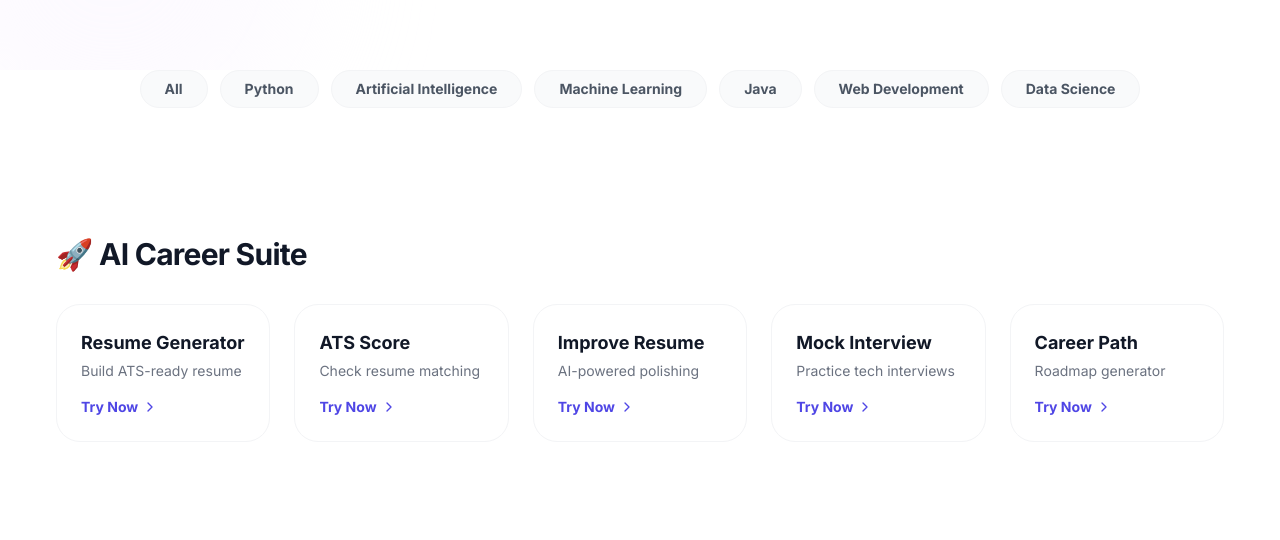
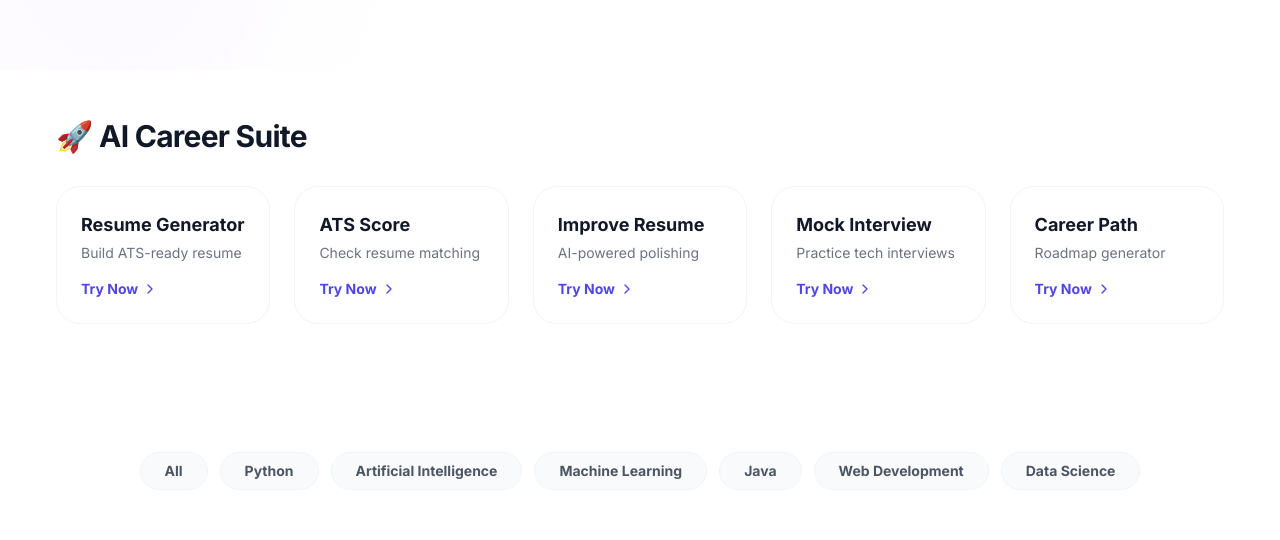
Before and after one commit to deekshith243/AI-Powered-LMS, a Next.js app in the folder frontend/: page / in a window 1280 px wide. Shown: the part 556-1096 px from the top of the page. Built offline with nearby package versions, Linux system fonts and the light colour scheme; no server answers; sample sign-in values are in the browser's storage.

Commit message:
Landing Page: Move AI Career Suite above Category Filters

```diff
--- a/frontend/src/app/page.tsx
+++ b/frontend/src/app/page.tsx
@@ -79,18 +79,6 @@ export default function Home() {
       </div>
 
       <div className="max-w-7xl mx-auto px-4 sm:px-6 lg:px-8 pb-32 space-y-20">
-        {/* Categories Section */}
-        <div className="flex flex-wrap justify-center gap-3">
-          {categories.map((cat) => (
-            <button
-              key={cat}
-              className="px-6 py-2 rounded-full border border-gray-100 bg-gray-50 text-gray-600 font-bold text-sm hover:bg-indigo-50 hover:text-indigo-600 hover:border-indigo-100 transition-all"
-            >
-              {cat}
-            </button>
-          ))}
-        </div>
-
         {/* 🚀 AI Career Suite (Restored) */}
         <section className="max-w-7xl mx-auto px-6 py-12 scroll-mt-20">
           <h2 className="text-3xl font-bold text-gray-900 mb-8 tracking-tight">🚀 AI Career Suite</h2>
@@ -142,6 +130,18 @@ export default function Home() {
           </div>
         </section>
 
+        {/* Categories Section */}
+        <div className="flex flex-wrap justify-center gap-3">
+          {categories.map((cat) => (
+            <button
+              key={cat}
+              className="px-6 py-2 rounded-full border border-gray-100 bg-gray-50 text-gray-600 font-bold text-sm hover:bg-indigo-50 hover:text-indigo-600 hover:border-indigo-100 transition-all"
+            >
+              {cat}
+            </button>
+          ))}
+        </div>
+
         {/* Popular Courses */}
         <section id="catalog" className="scroll-mt-20">
           <div className="flex items-center justify-between mb-10">
```
